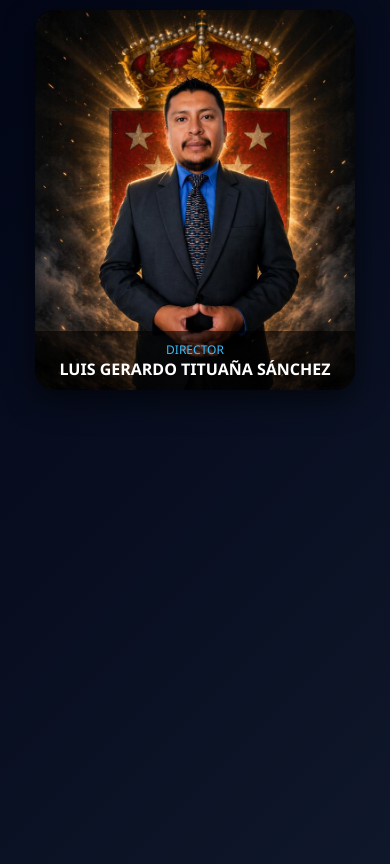
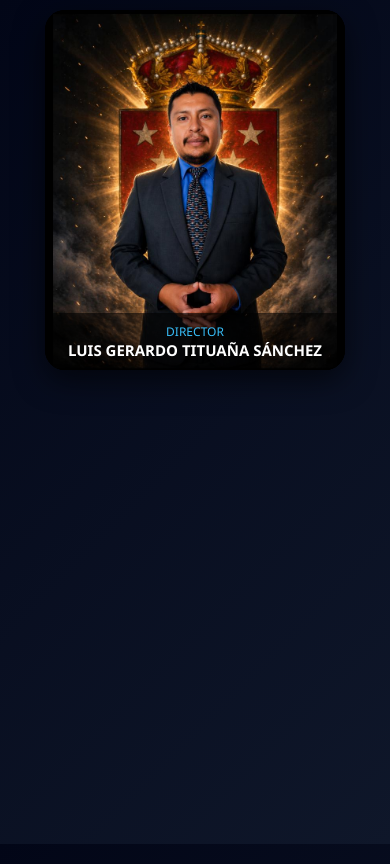
Before and after one commit to Andres87Paul87/Comunidad-de-Madrid, a plain HTML site: page pagina6.html in a window 390 px wide. Drawn offline with Linux system fonts and the light colour scheme.

Commit message:
Update pagina6.html

```diff
--- a/pagina6.html
+++ b/pagina6.html
@@ -6,11 +6,18 @@
 <title>Director</title>
 
 <style>
+
+/* 🔴 EVITA SCROLL GLOBAL */
+html, body{
+    margin:0;
+    padding:0;
+    overflow:hidden; /* elimina scroll general */
+    height:100%;
+}
+
 body{
     font-family: 'Segoe UI', sans-serif;
     background: linear-gradient(135deg,#020617,#0f172a);
-    margin:0;
-    height:100vh;
     display:flex;
     justify-content:center;
     align-items:center;
@@ -59,17 +66,15 @@ body{
     position:absolute;
     width:100%;
     height:100%;
-    object-fit:cover;
+    object-fit:cover; /* 🔥 ajusta imagen sin deformar */
     top:0;
     left:0;
-    z-index:0;
 }
 
 .overlay{
     position:relative;
     background:rgba(0,0,0,0.6);
     padding:15px;
-    z-index:1;
 }
 
 .role{
@@ -88,16 +93,7 @@ body{
     color:#0f172a;
     transform:rotateY(180deg);
     padding:15px;
-    overflow-y:auto;
-
-    /* 🔽 OCULTAR SCROLL */
-    scrollbar-width: none; /* Firefox */
-    -ms-overflow-style: none; /* IE/Edge */
-}
-
-/* Chrome, Safari */
-.flip-back::-webkit-scrollbar{
-    display:none;
+    overflow:hidden; /* 🔴 sin scroll */
 }
 
 .flip-back h3{
@@ -114,22 +110,27 @@ body{
     font-size:13px;
 }
 
-/* 📱 MÓVIL */
+/* 📱 MODO MÓVIL */
 @media (max-width: 480px){
 
     body{
+        align-items:flex-start;
         padding:10px;
-        align-items:flex-start;
     }
 
     .flip-card{
         width:100%;
-        max-width:320px;
-        height:380px;
+        max-width:300px;
+        height:360px; /* 🔽 más pequeña */
+    }
+
+    .flip-front img{
+        object-fit:contain; /* 🔥 imagen se reduce completa */
+        background:black; /* relleno elegante */
     }
 
     .name{
-        font-size:16px;
+        font-size:15px;
     }
 
     .role{
```
